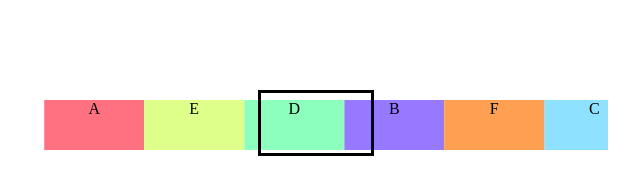
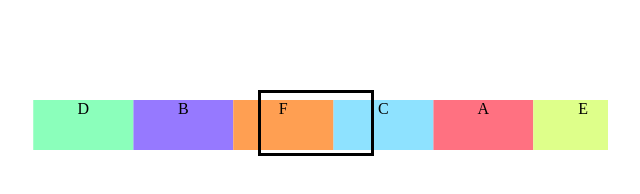
Before and after one commit to skyend/jquery-roulette, a plain HTML site: page index.html in a window 1280 px wide. Shown: the whole page, without its empty margins (100-740 px from the left). Drawn offline with nearby package versions, Linux system fonts and the light colour scheme.

Commit message:
roulette

```diff
--- a/index.html
+++ b/index.html
@@ -51,7 +51,7 @@
 
     var roulette = $('.sky-roulette').skyRoulette({
       shuffle: true,
-      stopPartIndex : 1,
+      stopPartIndex : 2,
       speed : 20,
       fps : 60,
     })
```
